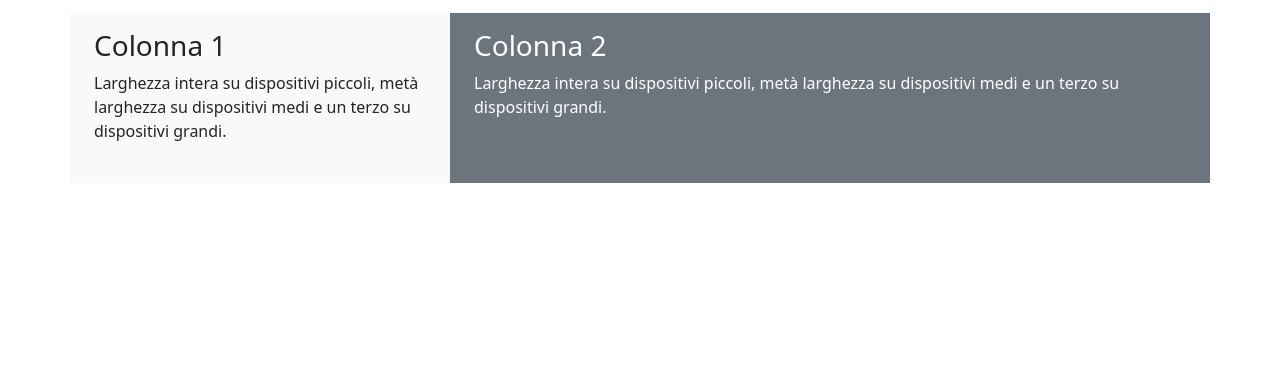
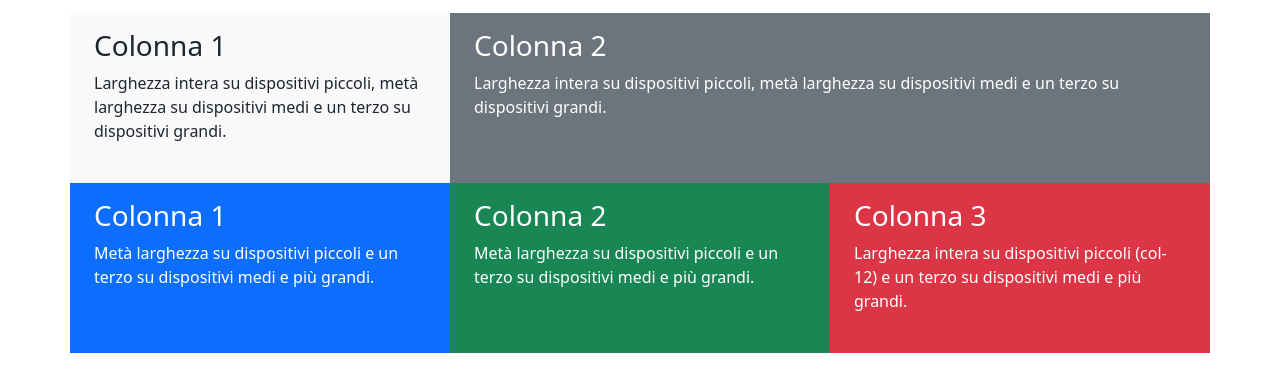
Before and after one commit to MattiaZecchinato/htmlcss-bootstrap-layout, a plain HTML site: page index.html in a window 1280 px wide. Shown: the part 73-464 px from the top of the page. Drawn offline with nearby package versions, Linux system fonts and the light colour scheme.

Commit message:
feat: add 2nd container

```diff
--- a/index.html
+++ b/index.html
@@ -43,6 +43,7 @@
                         </p>
 
                     </div>
+
                     <div class="col col-lg-8 bg-secondary text-white px-4 pt-3 pb-4">
 
                         <h2 class="fs-3">Colonna 2</h2>
@@ -50,6 +51,48 @@
                             Larghezza intera su dispositivi piccoli,
                             metà larghezza su dispositivi
                             medi e un terzo su dispositivi grandi.
+                        </p>
+
+                    </div>
+
+                </div>
+
+            </div>
+
+            <!-- 2nd container -->
+            <div class="container">
+
+                <div class="row text-white">
+
+                    <div class="col col-md-4 bg-primary px-4 pt-3 pb-4">
+
+                        <h2 class="fs-3">Colonna 1</h2>
+                        <p>
+                            Metà larghezza su dispositivi
+                            piccoli e un terzo su dispositivi
+                            medi e più grandi.
+                        </p>
+
+                    </div>
+
+                    <div class="col col-md-4 bg-success px-4 pt-3 pb-4">
+
+                        <h2 class="fs-3">Colonna 2</h2>
+                        <p>
+                            Metà larghezza su dispositivi
+                            piccoli e un terzo su dispositivi
+                            medi e più grandi.
+                        </p>
+
+                    </div>
+
+                    <div class="col-12 col-md-4 bg-danger px-4 pt-3 pb-4">
+
+                        <h2 class="fs-3">Colonna 3</h2>
+                        <p>
+                            Larghezza intera su dispositivi piccoli (col-12)
+                            e un terzo su dispositivi
+                            medi e più grandi.
                         </p>
 
                     </div>
```
